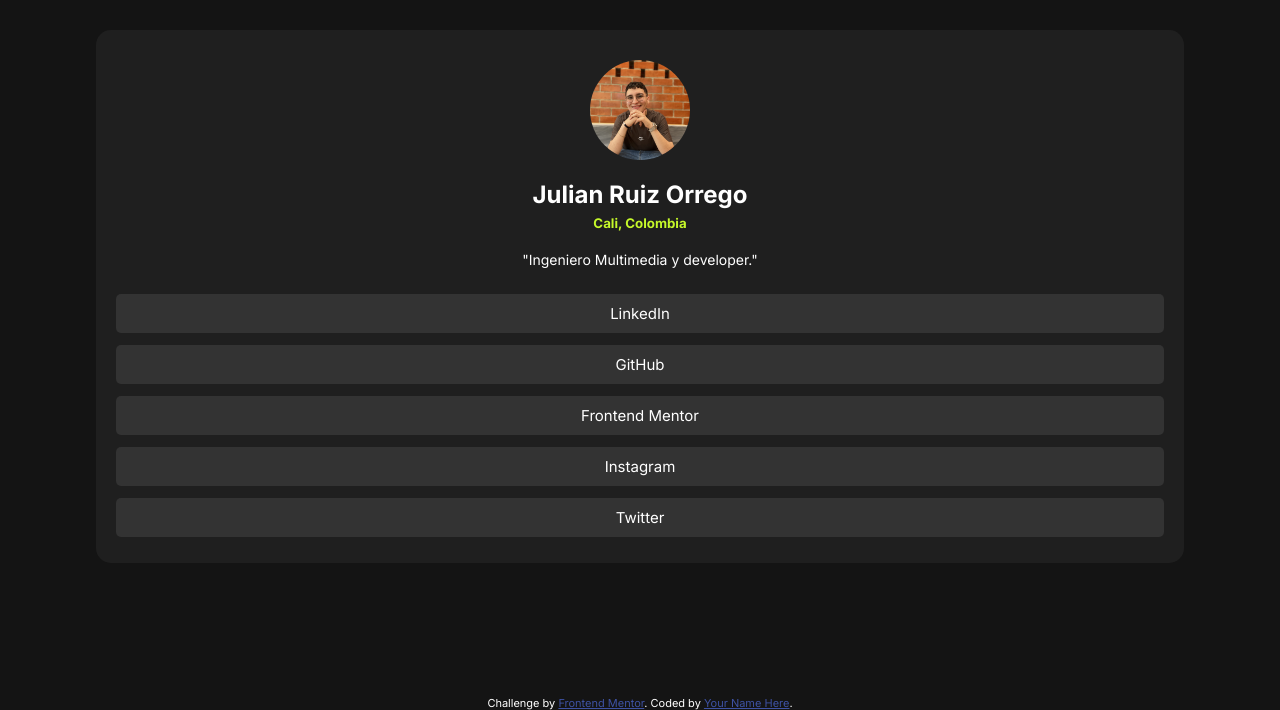
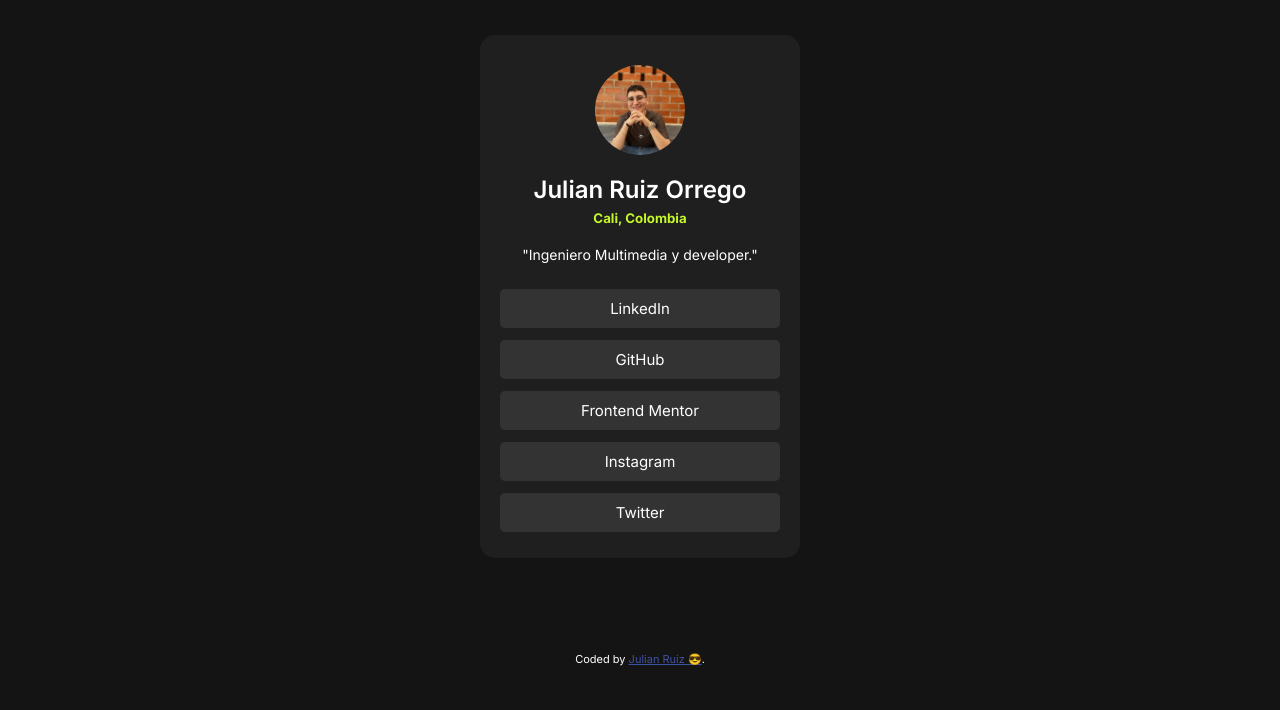
Before and after one commit to Rully74/Copy-linktree, a plain HTML site: page index.html in a window 1280 px wide. Shown: the part 104-814 px from the top of the page. Drawn offline with Linux system fonts and the light colour scheme.

Commit message:
Finalización de maquetación y estilos

```diff
--- a/index.html
+++ b/index.html
@@ -2,17 +2,11 @@
 <html lang="en">
 <head>
   <meta charset="UTF-8">
-  <meta name="viewport" content="width=device-width, initial-scale=1.0"> <!-- displays site properly based on user's device -->
+  <meta name="viewport" content="width=device-width, initial-scale=1.0">
 
-  <link rel="icon" type="image/png" sizes="32x32" href="./assets/images/favicon-32x32.png">
+  <link rel="icon" type="image/png" sizes="32x32" href="./assets/images/hacker.png">
+  <title>Julian Ruiz | Social links</title>
 
-  <title>Frontend Mentor | Social links profile</title>
-
-  <!-- Feel free to remove these styles or customise in your own stylesheet 👍 -->
-  <style>
-    .attribution { font-size: 11px; text-align: center; }
-    .attribution a { color: hsl(228, 45%, 44%); }
-  </style>
   <link rel="preconnect" href="https://fonts.googleapis.com">
   <link rel="preconnect" href="https://fonts.gstatic.com" crossorigin>
   <link href="https://fonts.googleapis.com/css2?family=Inter:wght@100..900&display=swap" rel="stylesheet">
@@ -33,11 +27,10 @@
         <a class="linkButton" href="https://twitter.com/julianruizo" target="_blank">Twitter</a>
       </div>
     </div>
+
+    <div class="attribution">
+      Coded by <a href="https://www.linkedin.com/in/julianruizo">Julian Ruiz  😎</a>.
+    </div>
   </section>
-
-  <div class="attribution">
-    Challenge by <a href="https://www.frontendmentor.io?ref=challenge" target="_blank">Frontend Mentor</a>.
-    Coded by <a href="#">Your Name Here</a>.
-  </div>
 </body>
 </html>
--- a/style.css
+++ b/style.css
@@ -37,26 +37,29 @@
 }
 
 .socialLinks img {
-    width: 100px;
-    height: 100px;
+    width: 90px;
+    height: 90px;
     border-radius: 50%;
     object-fit: cover;
     margin: 10px 0 20px 0;
 }
 
 .socialLinks h1 {
-    font-weight: 700;
+    font-weight: 600;
     margin-bottom: 6px;
+    text-align: center;
 }
 
 .socialLinks h5 {
     color: var(--Green);
+    text-align: center;
 }
 
 .socialLinks p {
     font-weight: 400;
     font-size: 14px;
     margin: 20px 0 20px 0;
+    text-align: center;
 }
 
 .links{
@@ -78,4 +81,30 @@
     text-decoration: none;
     font-weight: 400;
     font-size: 15px;
+    cursor: pointer;
 }
+
+.linkButton:hover {
+    font-weight: 600;
+    font-size: 15px;
+    background-color: var(--Green);
+    color: var(--DarkGrey);
+}
+
+.attribution {
+    font-size: 11px;
+    text-align: center;
+    position: absolute;
+    bottom: 30px;
+    width: 100%;
+}
+
+.attribution a {
+    color: hsl(228, 45%, 44%);
+}
+
+@media (min-width:375px){
+    .socialLinks{
+        width: 320px;
+    }
+}
```
Also changed, not shown: assets/images/avatar-jessica.jpeg (deleted), assets/images/favicon-32x32.png (deleted).
